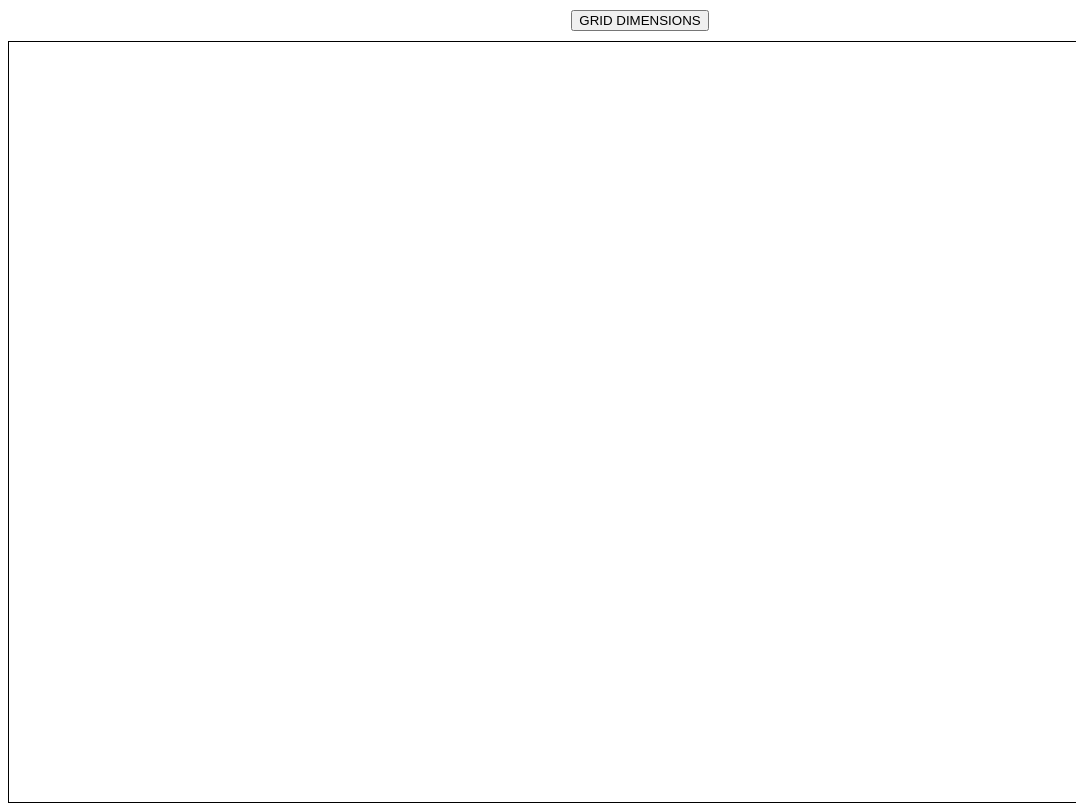
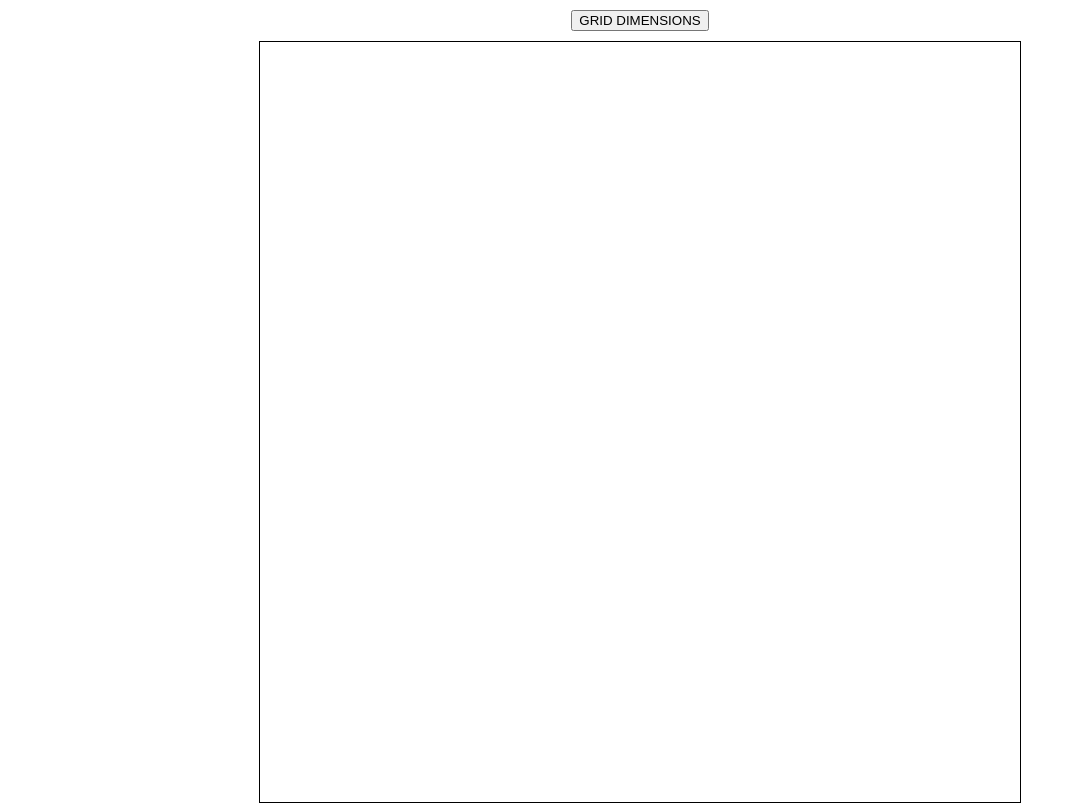
Before and after one commit to ajokea/etch-a-sketch, a plain HTML site: page index.html in a window 1280 px wide. Shown: the whole page, without its empty margins (0-1076 px from the left). Drawn offline with Linux system fonts and the light colour scheme.

Commit message:
Make cells square-shaped

```diff
--- a/style.css
+++ b/style.css
@@ -1,10 +1,10 @@
 .grid {
     height: 95vh;
-    width: 100vw;
+    width: 95vh;
     display: flex;
     flex-direction: column;
     border: 0.5px solid black;
-
+    margin: 0 auto;
 }
 
 .row {
```
